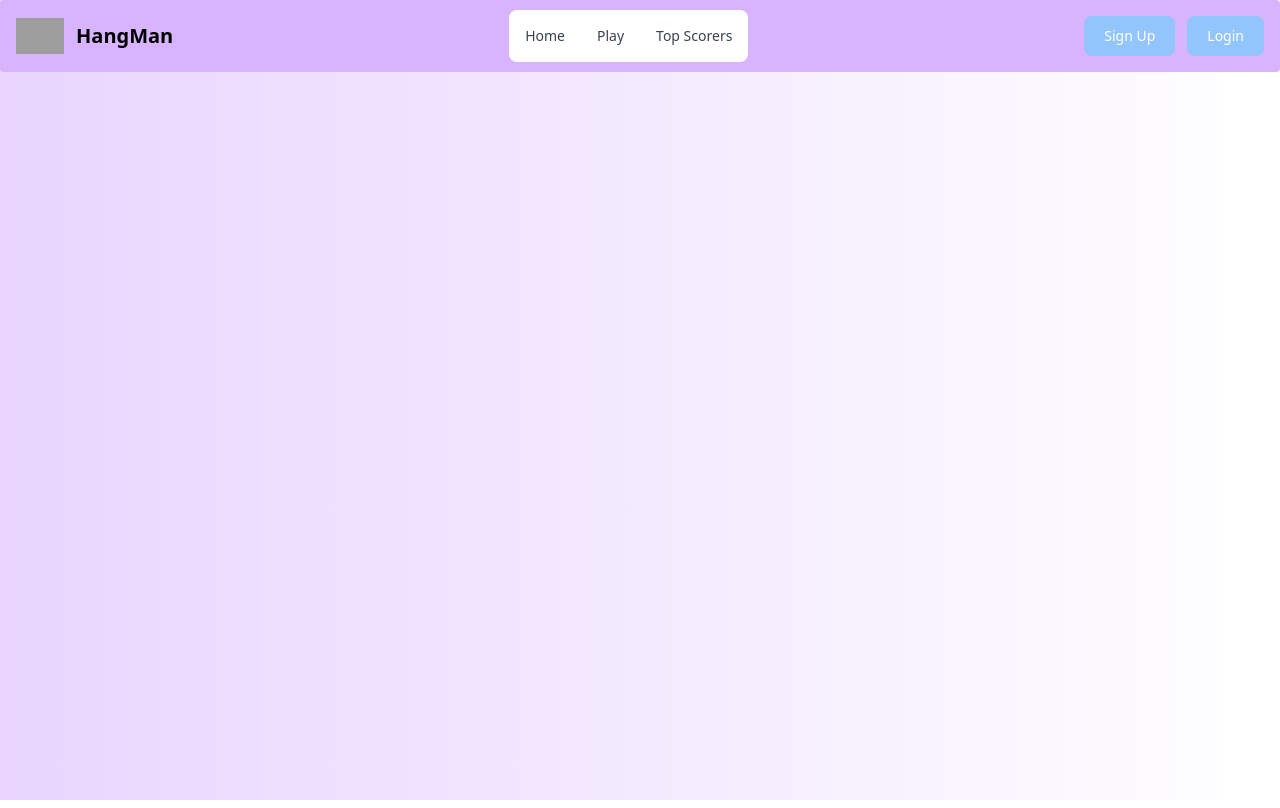
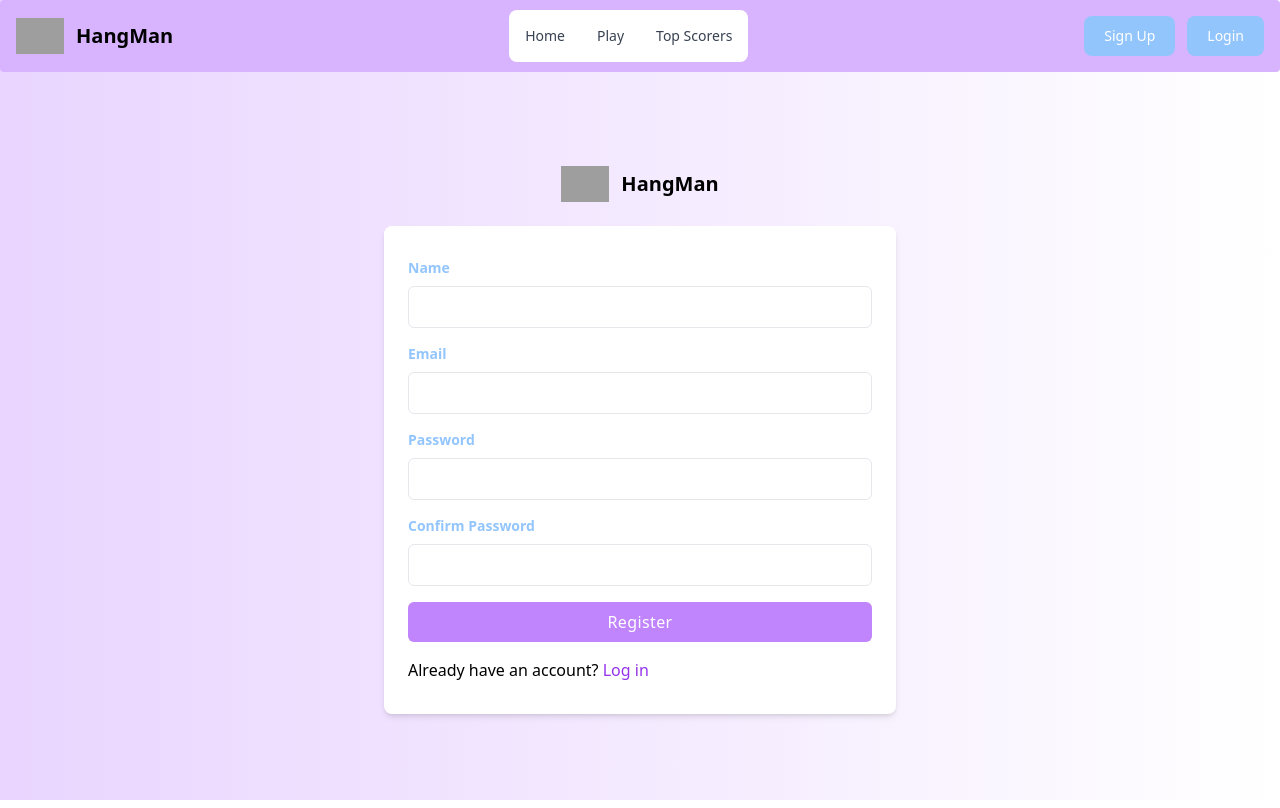
Before and after one commit to Kusmierek/Hangman-MERN-APP, a React (Vite) app in the folder client/: page /sign-up in a window 1280 px wide. Built offline with nearby package versions, Linux system fonts and the light colour scheme; grey boxes are pictures that could not be loaded.

Commit message:
[UI] login and signing page

```diff
--- a/client/package.json
+++ b/client/package.json
@@ -9,13 +9,16 @@
     "preview": "vite preview"
   },
   "dependencies": {
+    "@hookform/resolvers": "^2.9.10",
     "@reduxjs/toolkit": "^1.9.1",
     "@types/react-redux": "^7.1.24",
     "react": "^18.2.0",
     "react-dom": "^18.2.0",
+    "react-hook-form": "^7.41.1",
     "react-redux": "^8.0.5",
     "react-router-dom": "^6.5.0",
-    "router": "^1.3.7"
+    "router": "^1.3.7",
+    "yup": "^0.32.11"
   },
   "devDependencies": {
     "@types/react": "^18.0.26",
--- a/client/src/App.tsx
+++ b/client/src/App.tsx
@@ -3,8 +3,10 @@ import { Route, Routes } from 'react-router-dom';
 import reactLogo from './assets/react.svg';
 import Categories from './components/Categories';
 import Game from './components/Game';
+import Login from './components/Login';
 import MainPage from './components/MainPage';
 import Navbar from './components/Navbar';
+import SignUp from './components/SignUp';
 import './index.css';
 
 function App() {
@@ -15,6 +17,8 @@ function App() {
         <Route path="/" element={<MainPage />} />
         <Route path="/categories" element={<Categories />} />
         <Route path="/game" element={<Game />} />
+        <Route path="/login" element={<Login />} />
+        <Route path="/sign-up" element={<SignUp />} />
       </Routes>
     </div>
   );
--- /dev/null
+++ b/client/src/components/Login.tsx
@@ -0,0 +1,36 @@
+import React from 'react';
+
+const Login = () => {
+  return (
+    <div className="login relative flex flex-col justify-centerS overflow-hidden">
+      <div className="w-full p-6 m-auto bg-white rounded-md shadow-md lg:max-w-xl">
+        <h1 className="text-3xl font-semibold text-center text-blue-300 underline">
+          Sign in
+        </h1>
+        <form className="mt-6">
+          <div className="mb-2">
+            <label className="form-label">Email</label>
+            <input type="email" className="form-input" />
+          </div>
+          <div className="mb-2">
+            <label className="form-label">Password</label>
+            <input type="password" className="form-input" />
+          </div>
+          <div className="mt-6">
+            <button className="form-button">Login</button>
+          </div>
+        </form>
+
+        <p className="mt-8 text-xs font-light text-center text-gray-700">
+          {' '}
+          Don't have an account?{' '}
+          <a href="#" className="font-medium text-purple-600 hover:underline">
+            Sign up
+          </a>
+        </p>
+      </div>
+    </div>
+  );
+};
+
+export default Login;
--- a/client/src/components/Navbar.tsx
+++ b/client/src/components/Navbar.tsx
@@ -16,12 +16,16 @@ const Navbar = () => {
           </span>
         </a>
         <div className="flex md:order-2 space-x-3">
+          <Link to="/sign-up" className="nav-el">
             <button type="button" className="nav-button ">
               Sign Up
             </button>
+          </Link>
+          <Link to="/login" className="nav-el">
             <button type="button" className="nav-button ">
               Login
             </button>
+          </Link>
           <button
             data-collapse-toggle="navbar-cta"
             type="button"
--- /dev/null
+++ b/client/src/components/SignUp.tsx
@@ -0,0 +1,117 @@
+import { useForm } from 'react-hook-form';
+import { yupResolver } from '@hookform/resolvers/yup';
+import * as yup from 'yup';
+
+interface SignUpType {
+  name: string;
+  email: string;
+  password: string;
+  confirmPassword: string;
+}
+
+const validationSchema = yup.object().shape({
+  name: yup.string().required('Name is required').min(3).max(16),
+  email: yup.string().email('Email is invalid').required('Email is required'),
+  password: yup
+    .string()
+    .min(6, 'Password must be at least 6 characters')
+    .max(32, 'Password must not exceed 40 characters')
+    .required(),
+  confirmPassword: yup
+    .string()
+    .required('Confirm Password is required')
+    .oneOf([yup.ref('password'), null], 'Confirm Password does not match'),
+});
+
+const SignUp = () => {
+  const {
+    register,
+    handleSubmit,
+    reset,
+    formState: { errors },
+  } = useForm<SignUpType>({
+    resolver: yupResolver(validationSchema),
+  });
+
+  const onSubmit = (data: SignUpType) => {
+    console.log(data);
+  };
+
+  return (
+    <div className="flex flex-col items-center sign-up pt-6 sm:justify-center sm:pt-0 ">
+      <div>
+        <a href="/" className="flex items-center">
+          <img
+            src="https://d338t8kmirgyke.cloudfront.net/icons/icon_pngs/000/001/955/original/hangman.png"
+            className="h-6 mr-3 sm:h-9"
+            alt="hang-man logo"
+          />
+          <span className="self-center text-xl font-semibold whitespace-nowrap dark:text-white">
+            HangMan
+          </span>
+        </a>
+      </div>
+      <div className="w-full px-6 py-8 mt-6 overflow-hidden bg-white shadow-md sm:max-w-lg sm:rounded-lg">
+        <form onSubmit={handleSubmit(onSubmit)}>
+          <div>
+            <label htmlFor="name" className="form-label">
+              Name
+            </label>
+            <div className="flex flex-col items-start">
+              <input type="text" className="form-input" {...register('name')} />
+            </div>
+          </div>
+          <div className="mt-4">
+            <label htmlFor="email" className="form-label">
+              Email
+            </label>
+            <div className="flex flex-col items-start">
+              <input
+                type="email"
+                className="form-input"
+                {...register('email')}
+              />
+            </div>
+          </div>
+          <div className="mt-4">
+            <label htmlFor="password" className="form-label">
+              Password
+            </label>
+            <div className="flex flex-col items-start">
+              <input
+                type="password"
+                className="form-input"
+                {...register('password')}
+              />
+            </div>
+          </div>
+          <div className="mt-4">
+            <label htmlFor="password_confirmation" className="form-label">
+              Confirm Password
+            </label>
+            <div className="flex flex-col items-start">
+              <input
+                type="password"
+                className="form-input"
+                {...register('confirmPassword')}
+              />
+            </div>
+          </div>
+          <div className="flex items-center mt-4">
+            <button className="form-button">Register</button>
+          </div>
+        </form>
+        <div className="mt-4 text-grey-600">
+          Already have an account?{' '}
+          <span>
+            <a className="text-purple-600 hover:underline" href="#">
+              Log in
+            </a>
+          </span>
+        </div>
+      </div>
+    </div>
+  );
+};
+
+export default SignUp;
--- a/client/src/index.css
+++ b/client/src/index.css
@@ -16,6 +16,18 @@
     @apply flex justify-center gap-1 w-full h-1/3;
   }
 
+  .form-label {
+    @apply block text-sm font-semibold text-blue-300;
+  }
+
+  .form-input {
+    @apply block w-full px-4 py-2 mt-2 text-purple-700 bg-white border rounded-md focus:border-purple-400 focus:ring-purple-300 focus:outline-none focus:ring focus:ring-opacity-40;
+  }
+
+  .form-button {
+    @apply w-full px-4 py-2 tracking-wide text-white transition-colors duration-200 transform bg-purple-400 rounded-md hover:bg-purple-600 focus:outline-none focus:bg-purple-600;
+  }
+
   .hang-line {
     color: black;
   }
@@ -32,7 +44,9 @@
     stroke-width: 4px;
     stroke-linecap: round;
   }
-  .game {
+  .game,
+  .login,
+  .sign-up {
     height: 92vh;
   }
   .button-key {
```
Also changed, not shown: 1 other file (tests, documents, lock files or other folders). Lines whose indentation alone changed are shown as unchanged.
